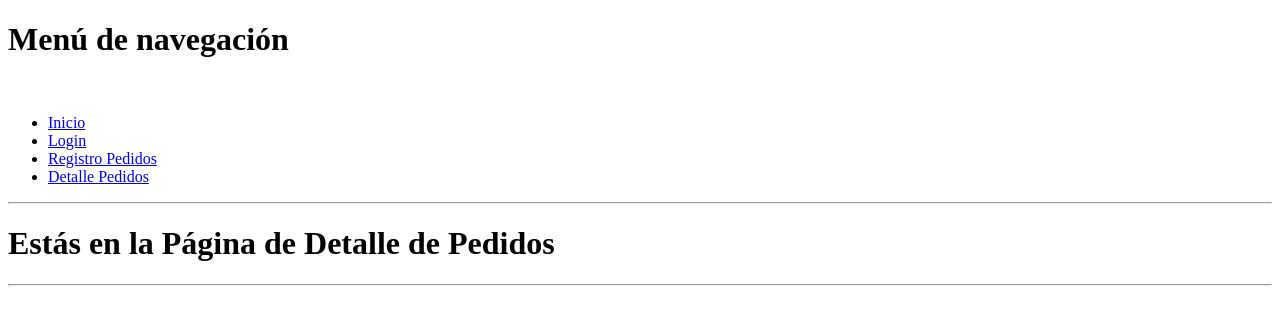
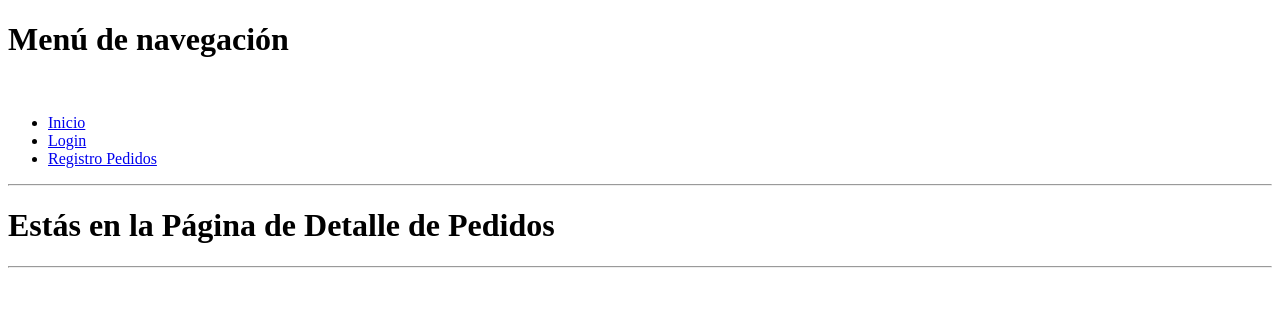
Before and after one commit to vixente2/cafeteria_morocha, a Django app: page / in a window 1280 px wide. Shown: the top 325 px of the page. Run offline with Django 5.2, Linux system fonts and the light colour scheme.

Commit message:
Potential fix for pull request finding
Co-authored-by: Copilot Autofix powered by AI <175728472+Copilot@users.noreply.github.com>

```diff
--- a/appMorocha/templates/appMorocha/inicio.html
+++ b/appMorocha/templates/appMorocha/inicio.html
@@ -8,10 +8,9 @@
 <body class="container">
     <h1>Menú de navegación</h1><br>
     <ul>
-        <li><a href="/">Inicio</a></li>
-        <li><a href="/login/">Login</a></li>
-        <li><a href="/registrarPedido/">Registro Pedidos</a></li>
-        <li><a href="/detallePedido/">Detalle Pedidos</a></li>
+        <li><a href="{% url 'inicio' %}">Inicio</a></li>
+        <li><a href="{% url 'login' %}">Login</a></li>
+        <li><a href="{% url 'registrarPedido' %}">Registro Pedidos</a></li>
     </ul>
     <hr>
     <h1>Estás en la Página de Detalle de Pedidos</h1>
```
